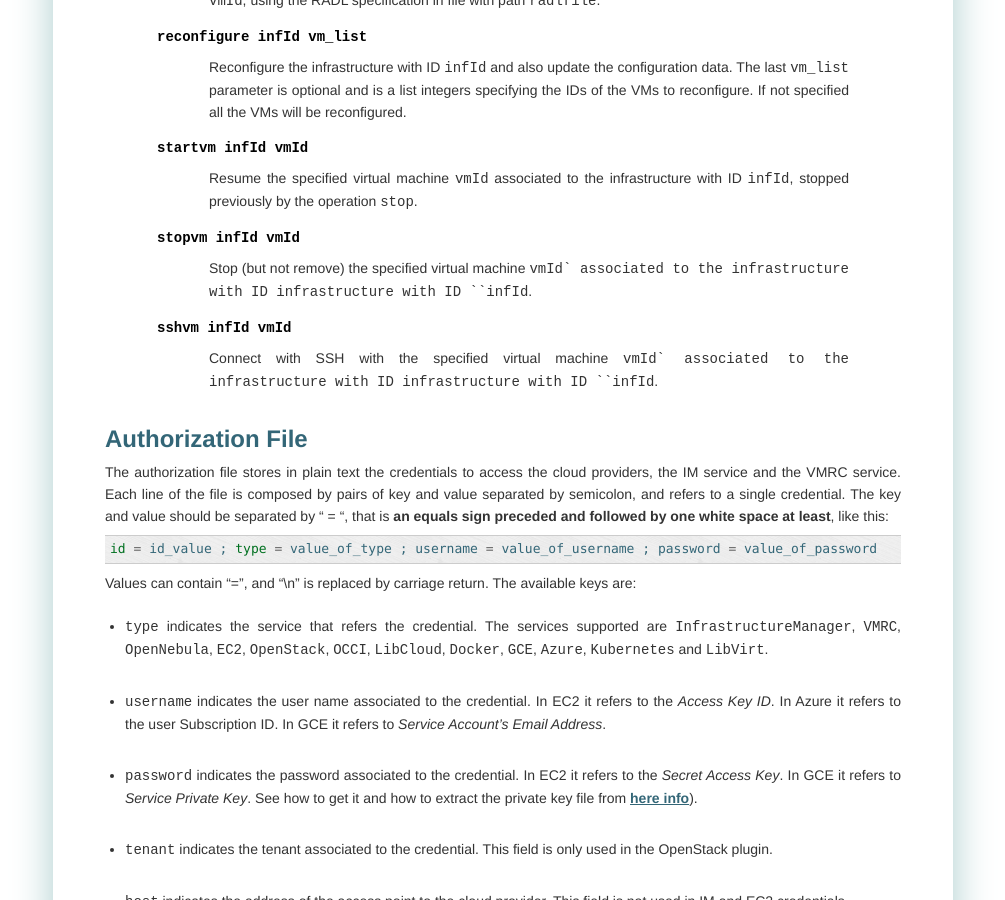
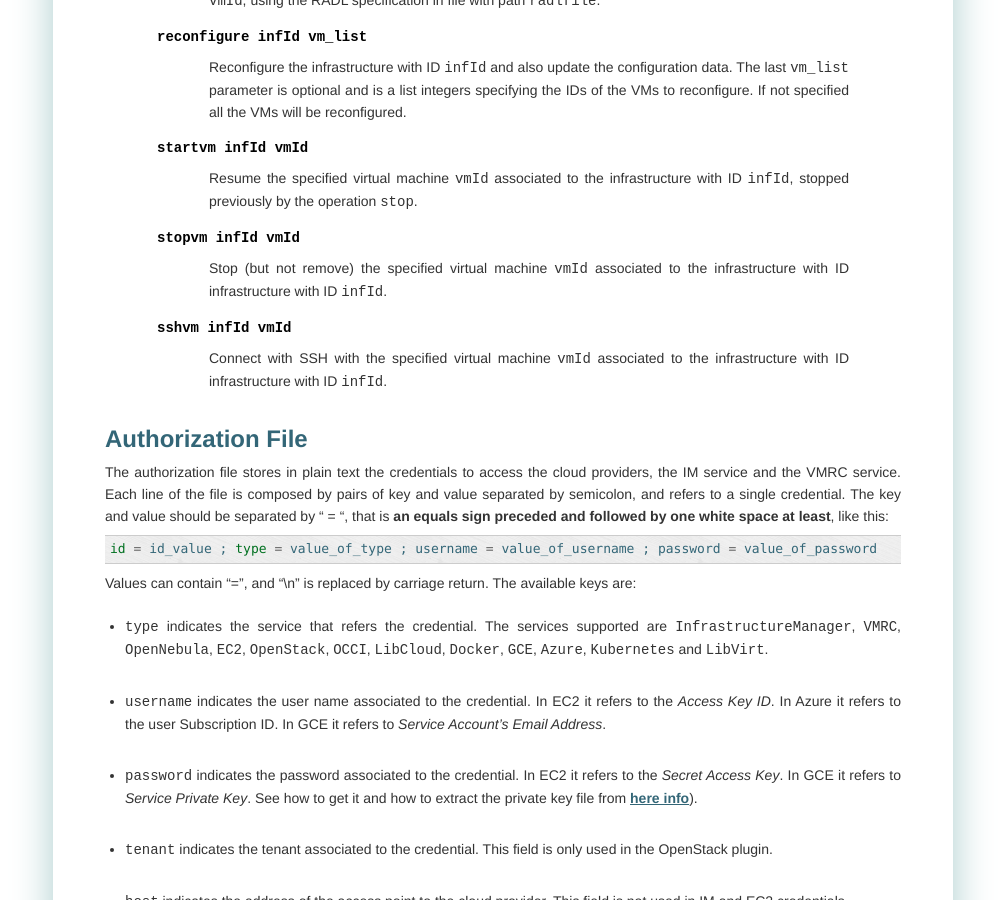
Before and after one commit to grycap/im-client, a Sphinx documentation site: the page built from doc/source/client.rst, in a window 1280 px wide and 900 px high, scrolled down 1723 px. Shown: the whole window, without its empty margins (137-1142 px from the left). Built offline with Sphinx 7.4.7, drawn with Linux system fonts in a browser that asks for light colours.

Commit message:
Fix documentation minor errors

```diff
--- a/doc/source/client.rst
+++ b/doc/source/client.rst
@@ -99,11 +99,11 @@ The :program:`im_client` is called like this::
       ``infId``, stopped previously by the operation ``stop``.
 
    ``stopvm infId vmId``
-      Stop (but not remove) the specified virtual machine ``vmId` associated to the infrastructure with ID
+      Stop (but not remove) the specified virtual machine ``vmId`` associated to the infrastructure with ID
       infrastructure with ID ``infId``.
 
    ``sshvm infId vmId``
-      Connect with SSH with the specified virtual machine ``vmId` associated to the infrastructure with ID
+      Connect with SSH with the specified virtual machine ``vmId`` associated to the infrastructure with ID
       infrastructure with ID ``infId``.
 
 .. _auth-file:
```
